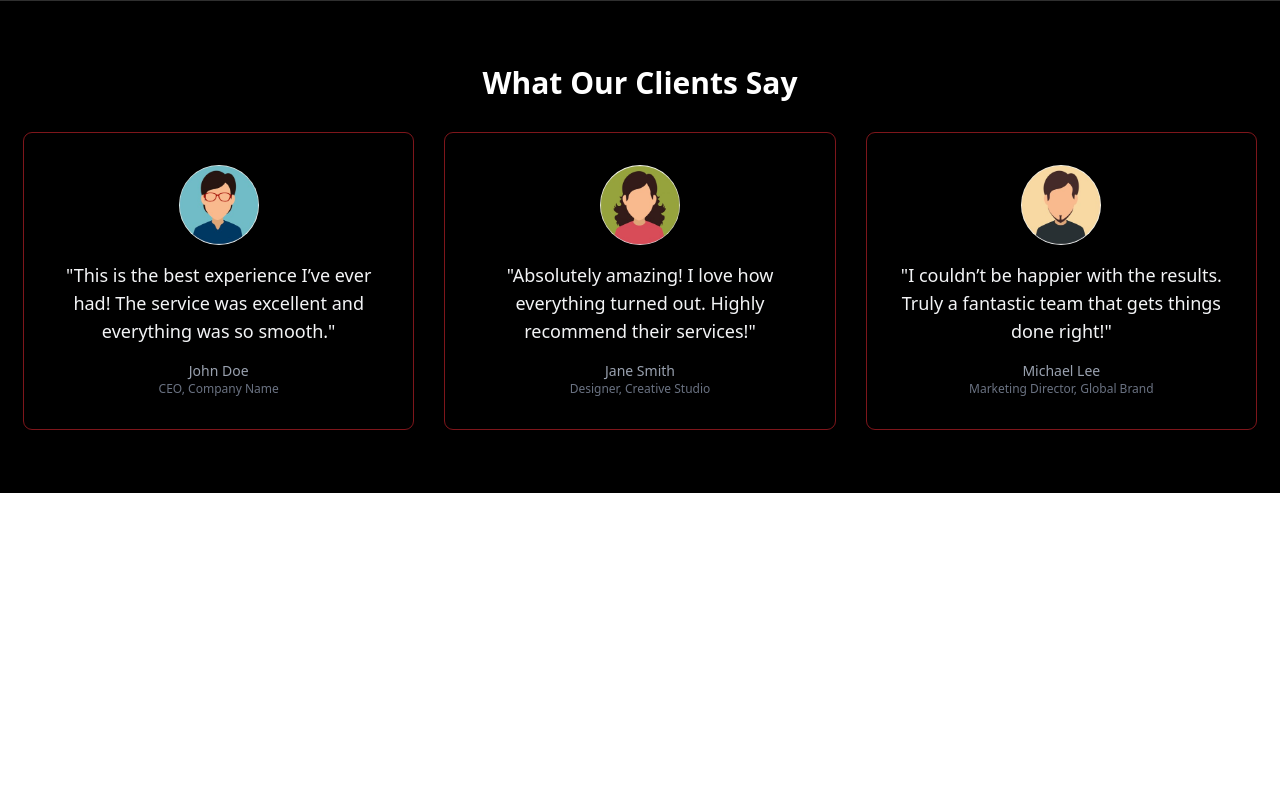
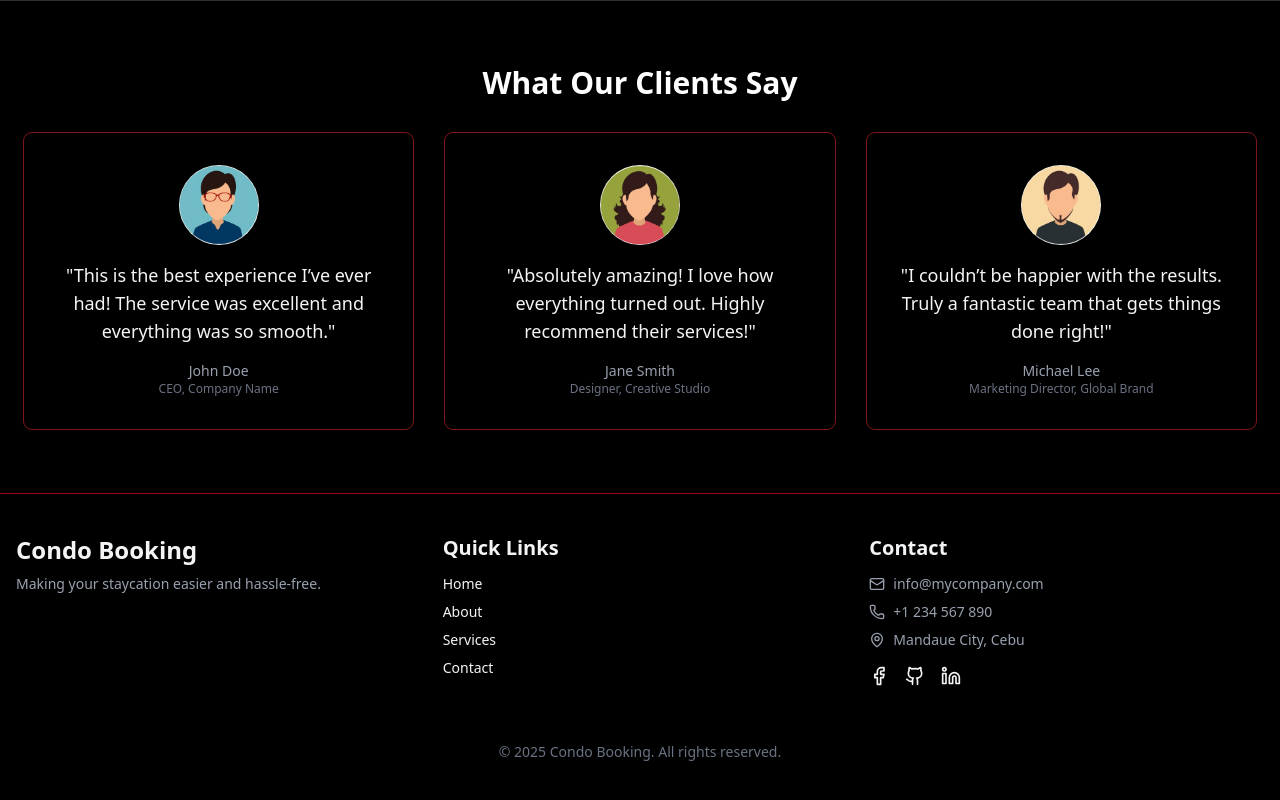
Before and after one commit to aiuyap/booking-site, a React (Vite) app: page / in a window 1280 px wide. Shown: the part 799-1599 px from the top of the page. Before the commit the page ends 1292 px from the top, so only its background shows below. Built offline with nearby package versions, Linux system fonts and the light colour scheme; grey boxes are pictures that could not be loaded.

Commit message:
feat: added footer component and updated other components to be default export

```diff
--- a/src/App.tsx
+++ b/src/App.tsx
@@ -1,6 +1,7 @@
+import Footer from "./components/footer.component";
 import Hero from "./components/hero.component";
-import { Navbar } from "./components/navbar.component";
-import { Testiomonials } from "./components/testimonials.component";
+import Navbar from "./components/navbar.component";
+import Testiomonials from "./components/testimonials.component";
 
 function App() {
   return (
@@ -8,6 +9,7 @@ function App() {
       <Navbar></Navbar>
       <Hero></Hero>
       <Testiomonials></Testiomonials>
+      <Footer></Footer>
     </>
   );
 }
--- /dev/null
+++ b/src/components/footer.component.tsx
@@ -0,0 +1,75 @@
+import { Mail, Phone, MapPin, Facebook, Linkedin, Github } from "lucide-react";
+
+export default function Footer() {
+  return (
+    <footer className="border-t border-red-800 bg-black py-10 text-gray-100">
+      <div className="mx-auto grid max-w-7xl grid-cols-1 gap-8 px-4 md:grid-cols-3">
+        {/* Logo and Description */}
+        <div>
+          <h2 className="mb-2 text-2xl font-bold">Condo Booking</h2>
+          <p className="text-sm text-gray-400">
+            Making your staycation easier and hassle-free.
+          </p>
+        </div>
+
+        {/* Navigation Links */}
+        <div>
+          <h3 className="mb-3 text-xl font-semibold">Quick Links</h3>
+          <ul className="space-y-2 text-sm">
+            <li>
+              <a href="#" className="transition hover:text-white">
+                Home
+              </a>
+            </li>
+            <li>
+              <a href="#" className="transition hover:text-white">
+                About
+              </a>
+            </li>
+            <li>
+              <a href="#" className="transition hover:text-white">
+                Services
+              </a>
+            </li>
+            <li>
+              <a href="#" className="transition hover:text-white">
+                Contact
+              </a>
+            </li>
+          </ul>
+        </div>
+
+        {/* Contact Info */}
+        <div>
+          <h3 className="mb-3 text-xl font-semibold">Contact</h3>
+          <ul className="space-y-2 text-sm text-gray-400">
+            <li className="flex items-center gap-2">
+              <Mail size={16} /> info@mycompany.com
+            </li>
+            <li className="flex items-center gap-2">
+              <Phone size={16} /> +1 234 567 890
+            </li>
+            <li className="flex items-center gap-2">
+              <MapPin size={16} /> Mandaue City, Cebu
+            </li>
+          </ul>
+          <div className="mt-4 flex gap-4">
+            <a href="#" className="hover:text-white">
+              <Facebook size={20} />
+            </a>
+            <a href="#" className="hover:text-white">
+              <Github size={20} />
+            </a>
+            <a href="#" className="hover:text-white">
+              <Linkedin size={20} />
+            </a>
+          </div>
+        </div>
+      </div>
+
+      <div className="mt-10 pt-4 text-center text-sm text-gray-500">
+        © {new Date().getFullYear()} Condo Booking. All rights reserved.
+      </div>
+    </footer>
+  );
+}
--- a/src/components/hero.component.tsx
+++ b/src/components/hero.component.tsx
@@ -1,7 +1,7 @@
 import heroImg from "../assets/hero.jpg";
 import { Button } from "./ui/button";
 
-function Hero() {
+export default function Hero() {
   return (
     <>
       <section
@@ -21,4 +21,3 @@ function Hero() {
     </>
   );
 }
-export default Hero;
--- a/src/components/navbar.component.tsx
+++ b/src/components/navbar.component.tsx
@@ -1,6 +1,6 @@
 import { Button } from "./ui/button";
 
-export function Navbar() {
+export default function Navbar() {
   return (
     <>
       <nav className="flex items-center justify-between bg-black p-4">
--- a/src/components/testimonials.component.tsx
+++ b/src/components/testimonials.component.tsx
@@ -2,7 +2,7 @@ import testImage1 from "../assets/testimonial1.png";
 import testImage2 from "../assets/testimonial2.png";
 import testImage3 from "../assets/testimonial3.png";
 
-export function Testiomonials() {
+export default function Testiomonials() {
   return (
     <section className="bg-black py-16">
       <div className="mx-auto max-w-7xl px-6 text-center">
```
